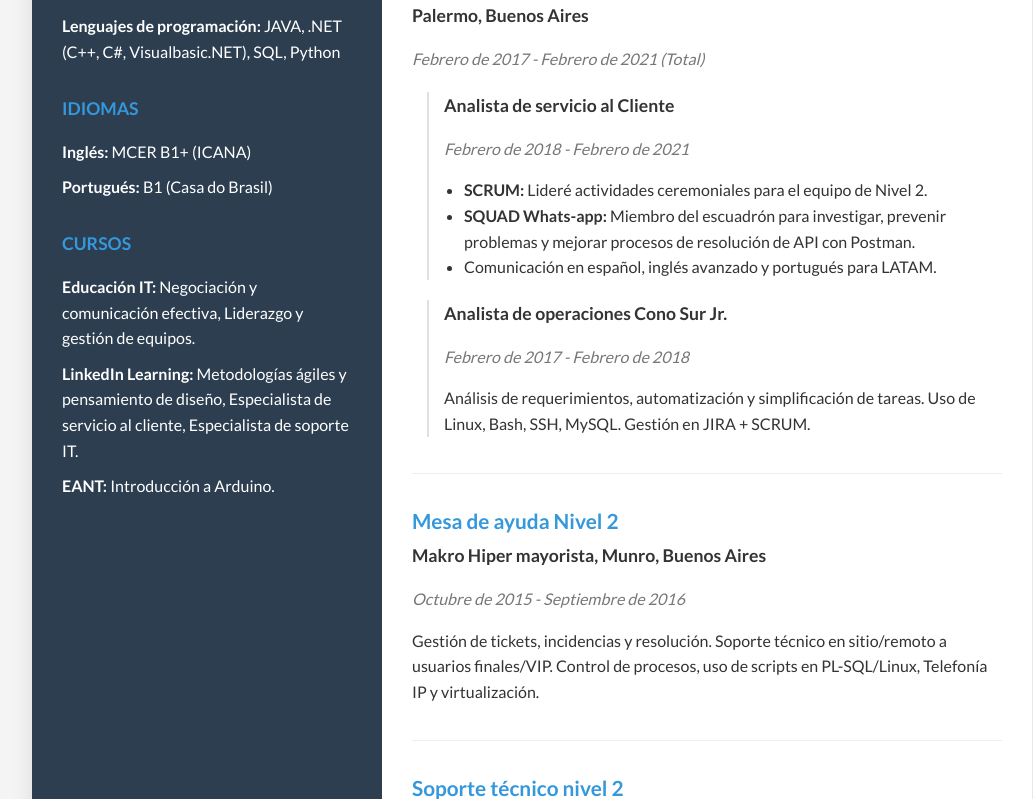
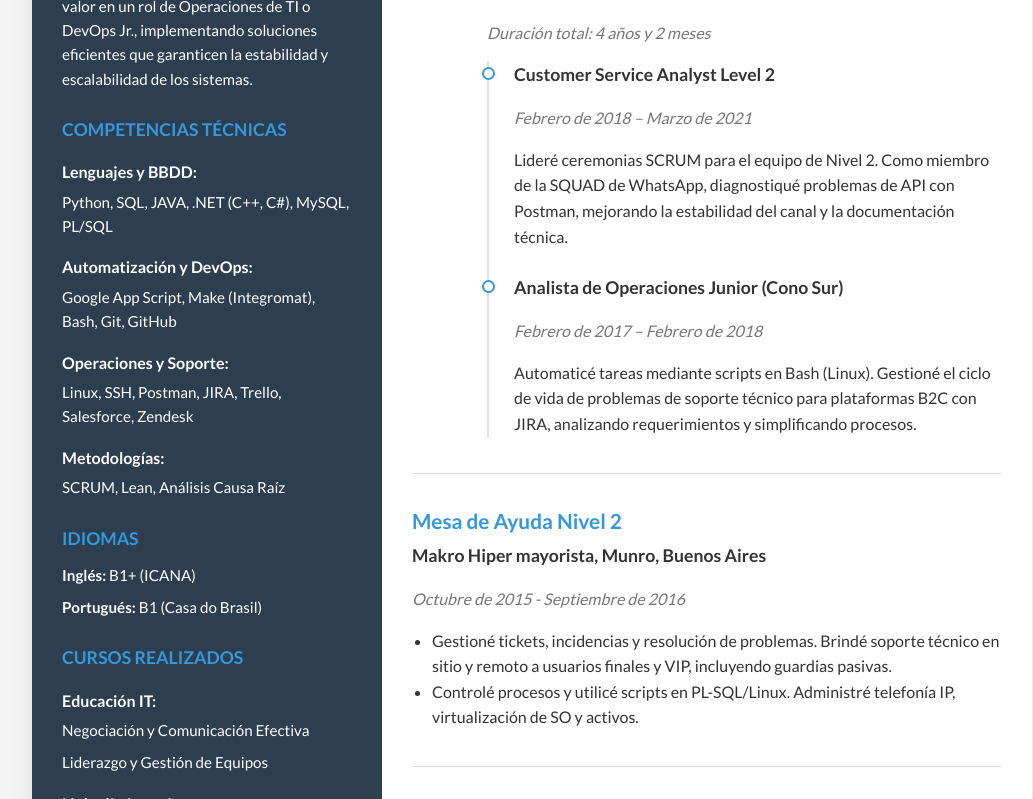
Before and after one commit to eportiz1/eportiz1.github.io, a plain HTML site: page index.html in a window 1280 px wide. Shown: the part 800-1599 px from the top of the page, without its empty margins (108-1141 px from the left). Drawn offline with Linux system fonts and the light colour scheme.

Commit message:
Update index.html
update cv

````diff
--- a/index.html
+++ b/index.html
@@ -3,173 +3,51 @@
 <head>
     <meta charset="UTF-8">
     <meta name="viewport" content="width=device-width, initial-scale=1.0">
-    <title>CV - Ezequiel Pablo Ortiz</title>
+    <title>CV | Ezequiel Pablo Ortiz</title>
     <link rel="preconnect" href="https://fonts.googleapis.com">
     <link rel="preconnect" href="https://fonts.gstatic.com" crossorigin>
     <link href="https://fonts.googleapis.com/css2?family=Lato:wght@400;700&display=swap" rel="stylesheet">
     <style>
-        :root {
-            --primary-color: #2c3e50;
-            --secondary-color: #3498db;
-            --light-gray: #f4f4f4;
-            --text-color: #333;
-        }
-
-        body {
-            font-family: 'Lato', sans-serif;
-            margin: 0;
-            padding: 0;
-            background-color: var(--light-gray);
-            color: var(--text-color);
-            line-height: 1.6;
-        }
-
-        .container {
-            max-width: 1000px;
-            margin: 40px auto;
-            background: #fff;
-            box-shadow: 0 0 20px rgba(0,0,0,0.1);
-            display: flex;
-            flex-wrap: wrap;
-        }
-
-        /* --- Barra Lateral --- */
-        .sidebar {
-            width: 35%;
-            background: var(--primary-color);
-            color: #fff;
-            padding: 40px 30px;
-            box-sizing: border-box;
-        }
-
-        .sidebar h1 {
-            font-size: 2.5em;
-            margin: 0;
-            line-height: 1.2;
-        }
-
-        .sidebar h2 {
-            font-size: 1.2em;
-            font-weight: 400;
-            border-bottom: 2px solid var(--secondary-color);
-            padding-bottom: 10px;
-            margin-top: 0;
-        }
-
-        .sidebar-section {
-            margin-top: 30px;
-        }
-
-        .sidebar-section h3 {
-            color: var(--secondary-color);
-            font-size: 1.1em;
-            margin-bottom: 10px;
-            text-transform: uppercase;
-        }
-
-        .sidebar ul {
-            list-style: none;
-            padding: 0;
-        }
-
-        .sidebar ul li {
-            margin-bottom: 10px;
-        }
-
-        .sidebar a {
-            color: #fff;
-            text-decoration: none;
-        }
-
-        .sidebar a:hover {
-            text-decoration: underline;
-        }
-
-        /* --- Contenido Principal --- */
-        .main-content {
-            width: 65%;
-            padding: 40px 30px;
-            box-sizing: border-box;
-        }
-
-        .main-content h2 {
-            color: var(--primary-color);
-            border-bottom: 3px solid var(--secondary-color);
-            padding-bottom: 10px;
-            margin-top: 0;
-        }
-
-        .job, .education-item {
-            margin-bottom: 30px;
-            padding-bottom: 20px;
-            border-bottom: 1px solid #eee;
-        }
-        .job:last-child, .education-item:last-child {
-            border-bottom: none;
-        }
-
-
-        .job-title {
-            font-size: 1.3em;
-            font-weight: 700;
-            color: var(--secondary-color);
-            margin: 0;
-        }
-
-        .job-company, .education-institution {
-            font-size: 1.1em;
-            font-weight: 700;
-            margin: 5px 0;
-        }
-
-        .job-date, .education-date {
-            font-style: italic;
-            color: #777;
-            margin-bottom: 10px;
-        }
-
-        .job-description {
-            padding-left: 20px;
-        }
-
-        /* --- Estilos para progresión de carrera --- */
-        .job-progression-item {
-            margin-top: 20px;
-            margin-left: 15px;
-            padding-left: 15px;
-            border-left: 2px solid #e0e0e0;
-        }
-
-        .progression-title {
-            font-size: 1.1em;
-            font-weight: 700;
-            color: #333; /* Un color ligeramente menos fuerte que el principal */
-            margin: 0 0 5px 0;
-        }
-
-        /* --- Responsive Design --- */
-        @media (max-width: 800px) {
-            .container {
-                flex-direction: column;
-                margin: 0;
-            }
-            .sidebar, .main-content {
-                width: 100%;
-                padding: 20px;
-            }
-        }
+        :root { --primary-color: #2c3e50; --secondary-color: #3498db; --light-gray: #f4f4f4; --text-color: #333; --border-color: #e0e0e0; }
+        body { font-family: 'Lato', sans-serif; margin: 0; padding: 0; background-color: var(--light-gray); color: var(--text-color); line-height: 1.6; }
+        .container { max-width: 1000px; margin: 40px auto; background: #fff; box-shadow: 0 0 20px rgba(0,0,0,0.1); display: flex; flex-wrap: wrap; }
+        .sidebar { width: 35%; background: var(--primary-color); color: #fff; padding: 40px 30px; box-sizing: border-box; }
+        .sidebar h1 { font-size: 2.5em; margin: 0; line-height: 1.2; }
+        .sidebar h2 { font-size: 1.2em; font-weight: 400; border-bottom: 2px solid var(--secondary-color); padding-bottom: 10px; margin-top: 0; }
+        .sidebar-section { margin-top: 25px; }
+        .sidebar-section h3 { color: var(--secondary-color); font-size: 1.1em; margin-bottom: 10px; text-transform: uppercase; }
+        .sidebar ul { list-style: none; padding: 0; margin-top: 5px; }
+        .sidebar ul li { margin-bottom: 8px; font-size: 0.95em; }
+        .sidebar a { color: #fff; text-decoration: none; }
+        .sidebar a:hover { text-decoration: underline; }
+        .sidebar .aptitudes-title { margin-bottom: 5px; font-weight: 700; color: #fff; text-transform: none; font-size: 1em; margin-top: 15px; }
+        .main-content { width: 65%; padding: 40px 30px; box-sizing: border-box; }
+        .main-content h2 { color: var(--primary-color); border-bottom: 3px solid var(--secondary-color); padding-bottom: 10px; margin-top: 0; }
+        .job, .education-item { margin-bottom: 30px; padding-bottom: 20px; border-bottom: 1px solid var(--border-color); }
+        .job:last-child, .education-item:last-child { border-bottom: none; }
+        .job-title { font-size: 1.3em; font-weight: 700; color: var(--secondary-color); margin: 0; }
+        .job-company, .education-institution { font-size: 1.1em; font-weight: 700; margin: 5px 0; }
+        .job-date, .education-date { font-style: italic; color: #777; margin-bottom: 10px; }
+        .job-description { padding-left: 20px; }
+        .timeline-job { display: flex; gap: 20px; }
+        .timeline-logo { width: 55px; flex-shrink: 0; margin-top: 5px; }
+        .timeline-logo img { width: 100%; height: auto; border-radius: 4px; }
+        .timeline-content { flex-grow: 1; }
+        .timeline-roles { position: relative; margin-top: 15px; padding-left: 25px; border-left: 2px solid var(--border-color); }
+        .timeline-role-item { position: relative; margin-bottom: 25px; }
+        .timeline-role-item:last-child { margin-bottom: 5px; }
+        .timeline-role-item::before { content: ''; position: absolute; top: 6px; left: -32.5px; width: 9px; height: 9px; background-color: white; border: 2px solid var(--secondary-color); border-radius: 50%; z-index: 1; }
+        .progression-title { font-size: 1.1em; font-weight: 700; color: #333; margin: 0 0 5px 0; }
+        @media (max-width: 800px) { .container { flex-direction: column; margin: 0; } .sidebar, .main-content { width: 100%; padding: 20px; } }
     </style>
 </head>
 <body>
-
     <div class="container">
-        <!-- ================== BARRA LATERAL (SIDEBAR) ================== -->
         <aside class="sidebar">
             <header>
                 <h1>Ezequiel Pablo ORTIZ</h1>
-                <h2>Técnico Superior en sistemas informáticos</h2>
+                <h2>Técnico Superior en Sistemas</h2>
             </header>
-
             <section class="sidebar-section">
                 <h3>Contacto</h3>
                 <ul>
@@ -179,127 +57,129 @@
                     <li>📞 +54 11 54904235</li>
                 </ul>
             </section>
-
             <section class="sidebar-section">
-                <h3>Resumen Profesional</h3>
-                <p>Soporte técnico nivel 2 | Analista de operaciones Jr. | DevOps Jr. | Analista de sistemas | Analista funcional Jr.</p>
-            </section>
-
-            <section class="sidebar-section">
-                <h3>Aptitudes</h3>
+                <h3>Datos Personales</h3>
                 <ul>
-                    <li><strong>Metodologías ágiles:</strong> Lean, SCRUM</li>
-                    <li>Resolución de problemas y Análisis causa raíz</li>
-                    <li>Liderazgo y gestión de equipos</li>
-                    <li><strong>Lenguajes de programación:</strong> JAVA, .NET (C++, C#, Visualbasic.NET), SQL, Python</li>
+                    <li>35 años</li>
+                    <li>Argentino</li>
+                    <li>Soltero</li>
                 </ul>
             </section>
-
+            <section class="sidebar-section">
+                <h3>Resumen</h3>
+                <p style="font-size: 0.95em;">Profesional de TI con más de 10 años de trayectoria evolucionando desde el soporte técnico a roles de operaciones y análisis de sistemas. Me apasiona la resolución de problemas complejos y la optimización de flujos de trabajo mediante la automatización. Mi objetivo es aportar valor en un rol de Operaciones de TI o DevOps Jr., implementando soluciones eficientes que garanticen la estabilidad y escalabilidad de los sistemas.</p>
+            </section>
+            <section class="sidebar-section">
+                <h3>Competencias Técnicas</h3>
+                <p class="aptitudes-title">Lenguajes y BBDD:</p>
+                <ul><li>Python, SQL, JAVA, .NET (C++, C#), MySQL, PL/SQL</li></ul>
+                <p class="aptitudes-title">Automatización y DevOps:</p>
+                <ul><li>Google App Script, Make (Integromat), Bash, Git, GitHub</li></ul>
+                <p class="aptitudes-title">Operaciones y Soporte:</p>
+                <ul><li>Linux, SSH, Postman, JIRA, Trello, Salesforce, Zendesk</li></ul>
+                <p class="aptitudes-title">Metodologías:</p>
+                <ul><li>SCRUM, Lean, Análisis Causa Raíz</li></ul>
+            </section>
             <section class="sidebar-section">
                 <h3>Idiomas</h3>
                 <ul>
-                    <li><strong>Inglés:</strong> MCER B1+ (ICANA)</li>
+                    <li><strong>Inglés:</strong> B1+ (ICANA)</li>
                     <li><strong>Portugués:</strong> B1 (Casa do Brasil)</li>
                 </ul>
             </section>
-
             <section class="sidebar-section">
-                <h3>Cursos</h3>
-                <ul>
-                     <li><strong>Educación IT:</strong> Negociación y comunicación efectiva, Liderazgo y gestión de equipos.</li>
-                     <li><strong>LinkedIn Learning:</strong> Metodologías ágiles y pensamiento de diseño, Especialista de servicio al cliente, Especialista de soporte IT.</li>
-                     <li><strong>EANT:</strong> Introducción a Arduino.</li>
-                </ul>
+                <h3>Cursos Realizados</h3>
+                 <p class="aptitudes-title">Educación IT:</p>
+                <ul><li>Negociación y Comunicación Efectiva</li><li>Liderazgo y Gestión de Equipos</li></ul>
+                 <p class="aptitudes-title">LinkedIn Learning:</p>
+                <ul><li>Metodologías Ágiles y Pensamiento de Diseño</li><li>Especialista en Servicio al Cliente y Soporte IT</li></ul>
+                 <p class="aptitudes-title">EANT:</p>
+                <ul><li>Introducción a Arduino</li></ul>
             </section>
         </aside>
-
-        <!-- ================== CONTENIDO PRINCIPAL ================== -->
         <main class="main-content">
             <section>
                 <h2>Experiencia Profesional</h2>
-
                 <article class="job">
                     <h3 class="job-title">Analista de Operaciones de Servicio</h3>
-                    <p class="job-company">GOIntegro-Edenred, CABA</p>
+                    <p class="job-company">GO Integro, CABA</p>
                     <p class="job-date">Noviembre de 2022 - Presente</p>
                     <ul class="job-description">
-                        <li><strong>Automatización:</strong> Relevamiento de casos de uso y automatizaciones con Google App Script, Github y Make (ex Integromat).</li>
-                        <li><strong>Chabot:</strong> Diseño de workflows para atendimiento eficiente las consultas de usuarios y leads.</li>
-                        <li><strong>Salesforce:</strong> Soporte de segundo nivel para clientes a través de RQ's.</li>
-                        <li><strong>MySQL:</strong> Administración de backend, configuración de plataformas y gestión de usuarios.</li>
-
+                        <li>Desarrollo de automatizaciones para procesos masivos y generación de reportes con Google App Script, GitHub y Make.</li>
+                        <li>Soporte de segundo nivel sobre Salesforce, resolviendo requerimientos de clientes internos y externos.</li>
+                        <li>Administración de backend de clientes en MySQL, gestionando configuraciones y permisos de usuarios.</li>
                     </ul>
                 </article>
-
                 <article class="job">
-                    <h3 class="job-title">Ejecutivo de atención al cliente</h3>
+                    <h3 class="job-title">Ejecutivo de Atención al Cliente</h3>
                     <p class="job-company">Mitto, San Miguel, Buenos Aires</p>
                     <p class="job-date">Marzo de 2021 - Mayo de 2022</p>
-                    <p>Soporte técnico de SMS corporativo para empresas B2B en español e inglés, utilizando Zendesk.</p>
+                    <ul class="job-description">
+                        <li>Soporte técnico multilingüe (español e inglés) para servicios B2B de SMS corporativos, utilizando Zendesk para la gestión de tickets.</li>
+                    </ul>
                 </article>
-
-                <article class="job">
-                    <h3 class="job-title">Wavy (ahora Sinch)</h3>
-                    <p class="job-company">Palermo, Buenos Aires</p>
-                    <p class="job-date">Febrero de 2017 - Febrero de 2021 (Total)</p>
-
-                    <div class="job-progression-item">
-                        <h4 class="progression-title">Analista de servicio al Cliente</h4>
-                        <p class="job-date">Febrero de 2018 - Febrero de 2021</p>
-                        <ul class="job-description">
-                            <li><strong>SCRUM:</strong> Lideré actividades ceremoniales para el equipo de Nivel 2.</li>
-                            <li><strong>SQUAD Whats-app:</strong> Miembro del escuadrón para investigar, prevenir problemas y mejorar procesos de resolución de API con Postman.</li>
-                            <li>Comunicación en español, inglés avanzado y portugués para LATAM.</li>
-                        </ul>
-                    </div>
-
-                    <div class="job-progression-item">
-                        <h4 class="progression-title">Analista de operaciones Cono Sur Jr.</h4>
-                        <p class="job-date">Febrero de 2017 - Febrero de 2018</p>
-                        <p>Análisis de requerimientos, automatización y simplificación de tareas. Uso de Linux, Bash, SSH, MySQL. Gestión en JIRA + SCRUM.</p>
+                <article class="job timeline-job">
+                    <div class="timeline-logo"><img src="https://logowik.com/content/uploads/images/sinch-new-2022-black3359.jpg" alt="Sinch Logo"></div>
+                    <div class="timeline-content">
+                        <h3 class="job-title">Wavy Global (now Sinch LatAm)</h3>
+                        <p class="job-company">Palermo, Buenos Aires</p>
+                        <p class="job-date">Duración total: 4 años y 2 meses</p>
+                        <div class="timeline-roles">
+                            <div class="timeline-role-item">
+                                <h4 class="progression-title">Customer Service Analyst Level 2</h4>
+                                <p class="job-date">Febrero de 2018 – Marzo de 2021</p>
+                                <p>Lideré ceremonias SCRUM para el equipo de Nivel 2. Como miembro de la SQUAD de WhatsApp, diagnostiqué problemas de API con Postman, mejorando la estabilidad del canal y la documentación técnica.</p>
+                            </div>
+                            <div class="timeline-role-item">
+                                <h4 class="progression-title">Analista de Operaciones Junior (Cono Sur)</h4>
+                                <p class="job-date">Febrero de 2017 – Febrero de 2018</p>
+                                <p>Automaticé tareas mediante scripts en Bash (Linux). Gestioné el ciclo de vida de problemas de soporte técnico para plataformas B2C con JIRA, analizando requerimientos y simplificando procesos.</p>
+                            </div>
+                        </div>
                     </div>
                 </article>
-
                 <article class="job">
-                    <h3 class="job-title">Mesa de ayuda Nivel 2</h3>
+                    <h3 class="job-title">Mesa de Ayuda Nivel 2</h3>
                     <p class="job-company">Makro Hiper mayorista, Munro, Buenos Aires</p>
                     <p class="job-date">Octubre de 2015 - Septiembre de 2016</p>
-                    <p>Gestión de tickets, incidencias y resolución. Soporte técnico en sitio/remoto a usuarios finales/VIP. Control de procesos, uso de scripts en PL-SQL/Linux, Telefonía IP y virtualización.</p>
+                    <ul class="job-description">
+                        <li>Gestioné tickets, incidencias y resolución de problemas. Brindé soporte técnico en sitio y remoto a usuarios finales y VIP, incluyendo guardias pasivas.</li>
+                        <li>Controlé procesos y utilicé scripts en PL-SQL/Linux. Administré telefonía IP, virtualización de SO y activos.</li>
+                    </ul>
                 </article>
-
-                <article class="job">
-                    <h3 class="job-title">Soporte técnico nivel 2</h3>
+                 <article class="job">
+                    <h3 class="job-title">Soporte Técnico Nivel 2</h3>
                     <p class="job-company">Volkswagen Argentina, Gral. Pacheco, Tigre</p>
                     <p class="job-date">Septiembre de 2013 - Octubre de 2015</p>
-                    <p>Soporte técnico de segundo nivel, auditoría de incidencias, troubleshooting y documentación vía WIKI. Virtualización de SO y soporte a usuarios finales y VIP.</p>
+                     <ul class="job-description">
+                        <li>Realicé auditorías de incidencias y generé documentación de troubleshooting y procedimientos vía WIKI.</li>
+                         <li>Gestioné la virtualización personalizada de SO Windows y di soporte a aplicaciones propias del cliente para usuarios finales y VIP.</li>
+                    </ul>
                 </article>
-
                 <article class="job">
-                    <h3 class="job-title">Soporte técnico</h3>
+                    <h3 class="job-title">Soporte Técnico</h3>
                     <p class="job-company">KENAZ, C.A.B.A, Buenos Aires</p>
                     <p class="job-date">Marzo de 2012 - Junio de 2013</p>
-                    <p>Soporte técnico en sitio y remoto con gestión de tickets vía Spiceworks. Seguimiento de infraestructura, configuración de equipos y publicación de artículos en WordPress.</p>
+                     <ul class="job-description">
+                        <li>Brindé soporte técnico en sitio y remoto a usuarios VIP, con gestión de tickets vía Spiceworks y seguimiento de infraestructura.</li>
+                         <li>Configuré y mantuve equipos (sobremesa/portátiles) y dispositivos móviles vía TeamViewer.</li>
+                    </ul>
                 </article>
-
             </section>
-
             <section>
-                <h2>Educación Universitaria</h2>
-
+                <h2>Educación</h2>
                 <article class="education-item">
-                    <h3 class="job-title">Técnico Superior en sistemas Informáticos</h3>
+                    <h3 class="job-title">Técnico Superior en Sistemas Informáticos</h3>
                     <p class="education-institution">Universidad Tecnológica Nacional (UTN), Gral. Pacheco-Tigre</p>
                     <p class="education-date">Marzo de 2013 - Marzo de 2017</p>
                 </article>
-
                 <article class="education-item">
-                    <h3 class="job-title">Técnico Superior en programación</h3>
+                    <h3 class="job-title">Técnico Superior en Programación</h3>
                     <p class="education-institution">Universidad Tecnológica Nacional (UTN), Gral. Pacheco-Tigre</p>
                     <p class="education-date">Marzo de 2008 - Marzo de 2012</p>
                 </article>
             </section>
         </main>
     </div>
-
 </body>
-</html>
+</html>```
````
